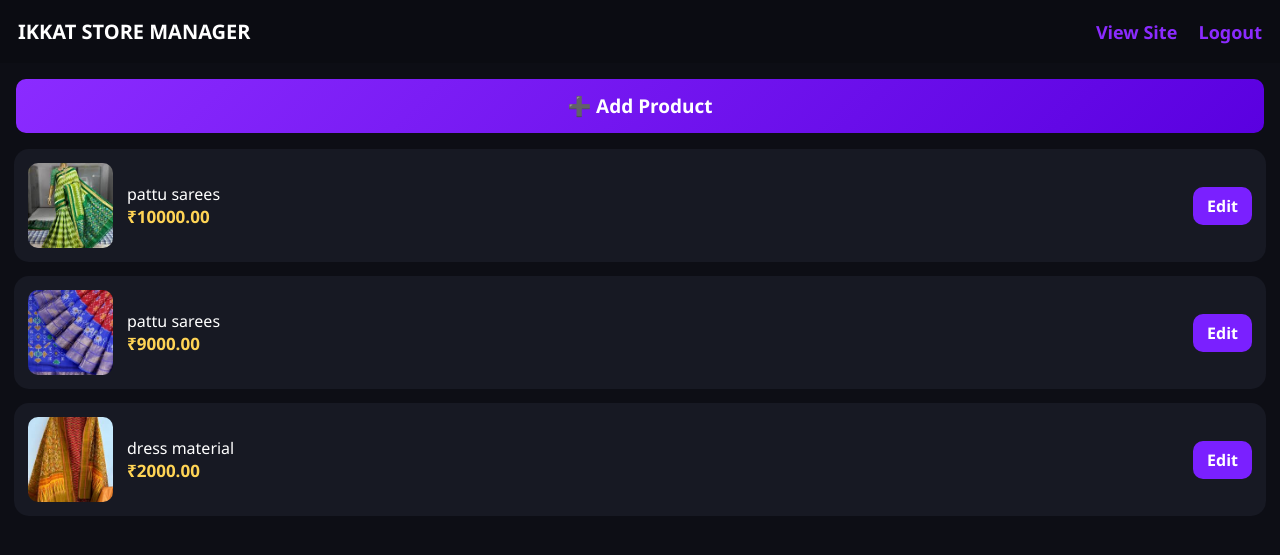
After one commit to saitej3210/pochampally-ikkat-sarees, a Django app: page /manager/ in a window 1280 px wide. The commit adds this page. Shown: the top 555 px of the page. Run offline with Django 5.2, Linux system fonts and the light colour scheme; a user stored in the database is signed in; data comes from the database, SQL or seed files in the repository.

Commit message:
Added custom seller dashboard

```diff
--- a/myshop/settings.py
+++ b/myshop/settings.py
@@ -124,3 +124,5 @@ MEDIA_ROOT = BASE_DIR / 'media'
 DEFAULT_AUTO_FIELD = 'django.db.models.BigAutoField'
 # Seller PIN for IKKAT STORE MANAGER (for mobile seller login)
 SELLER_PIN = "1905"
+LOGIN_REDIRECT_URL = '/manager/'
+LOGOUT_REDIRECT_URL = '/login/'
--- a/store/urls.py
+++ b/store/urls.py
@@ -11,4 +11,8 @@ urlpatterns = [
     path('seller/dashboard/', views.seller_dashboard, name='seller_dashboard'),
     path('seller/logout/', views.seller_logout, name='seller_logout'),
     path('seller/product/<int:pk>/edit/', views.seller_edit_product, name='seller_edit_product'),
+    path('seller/add/', views.seller_add_product, name='seller_add_product'),
+    path('manager/', views.manager_dashboard, name='manager'),
+
+
 ]
--- a/store/views.py
+++ b/store/views.py
@@ -1,6 +1,12 @@
 from django.shortcuts import render, get_object_or_404, redirect
 from django.conf import settings
 from .models import Product
+from django.contrib.auth.decorators import login_required
+
+@login_required
+def manager_dashboard(request):
+    products = Product.objects.all()
+    return render(request, 'store/manager.html', {'products': products})
 
 # ---------- PUBLIC VIEWS ----------
 
@@ -84,3 +90,17 @@ def seller_edit_product(request, pk):
         return redirect('seller_dashboard')
 
     return render(request, 'store/seller_edit_product.html', {'product': product})
+def seller_add_product(request):
+    if not _seller_is_logged_in(request):
+        return redirect('seller_login')
+
+    if request.method == "POST":
+        name = request.POST.get("name")
+        price = request.POST.get("price")
+        image = request.FILES.get("image")
+
+        if name and price and image:
+            Product.objects.create(name=name, price=price, image=image)
+            return redirect('seller_dashboard')
+
+    return render(request, 'store/seller_add_product.html')
--- /dev/null
+++ b/templates/store/manager.html
@@ -0,0 +1,103 @@
+{% load static %}
+
+<!DOCTYPE html>
+<html lang="en">
+<head>
+<meta charset="UTF-8">
+<meta name="viewport" content="width=device-width, initial-scale=1.0">
+<title>IKKAT STORE MANAGER</title>
+
+<style>
+    body {
+        font-family: "Segoe UI", sans-serif;
+        margin: 0;
+        background: #0d0e15;
+        color: #fff;
+    }
+    .header {
+        padding: 18px;
+        background: #0b0c12;
+        display: flex;
+        justify-content: space-between;
+        align-items: center;
+        font-size: 20px;
+        font-weight: bold;
+        color: #fff;
+    }
+    .header a {
+        color: #8b2bff;
+        font-size: 18px;
+        text-decoration: none;
+        margin-left: 16px;
+    }
+    .btn-add {
+        background: linear-gradient(135deg, #8b2bff, #5a00e0);
+        padding: 14px;
+        text-align: center;
+        margin: 16px;
+        border-radius: 10px;
+        font-size: 19px;
+        font-weight: bold;
+        display: block;
+        text-decoration: none;
+        color: #fff;
+    }
+    .product-box {
+        background: #171923;
+        margin: 14px;
+        padding: 14px;
+        border-radius: 15px;
+        display: flex;
+        align-items: center;
+    }
+    .product-box img {
+        width: 85px;
+        height: 85px;
+        object-fit: cover;
+        border-radius: 10px;
+        margin-right: 14px;
+    }
+    .product-info {
+        flex-grow: 1;
+    }
+    .price {
+        color: #ffd455;
+        font-size: 17px;
+        font-weight: bold;
+    }
+    .edit-btn {
+        background: #7a20ff;
+        padding: 8px 14px;
+        border-radius: 10px;
+        color: white;
+        text-decoration: none;
+        font-weight: bold;
+    }
+</style>
+
+</head>
+<body>
+
+<div class="header">
+    IKKAT STORE MANAGER
+    <div>
+        <a href="/">View Site</a>
+        <a href="/admin/logout/">Logout</a>
+    </div>
+</div>
+
+<a href="{% url 'add_product' %}" class="btn-add">➕ Add Product</a>
+
+{% for product in products %}
+<div class="product-box">
+    <img src="{{ product.image.url }}">
+    <div class="product-info">
+        <div>{{ product.name }}</div>
+        <div class="price">₹{{ product.price }}</div>
+    </div>
+    <a href="{% url 'edit_product' product.id %}" class="edit-btn">Edit</a>
+</div>
+{% endfor %}
+
+</body>
+</html>
```
Also changed, not shown: templates/store/seller_add_product.html (added, +40 -0 lines), templates/store/seller_dashboard.html (+8 -3 lines).
